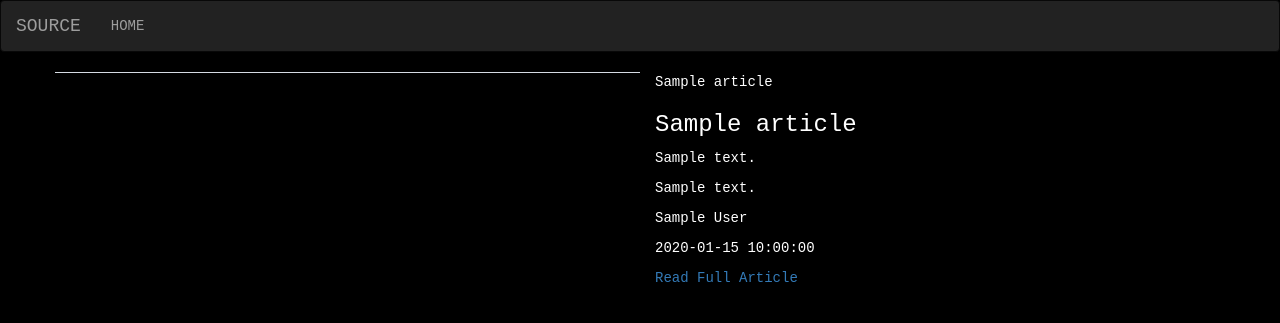
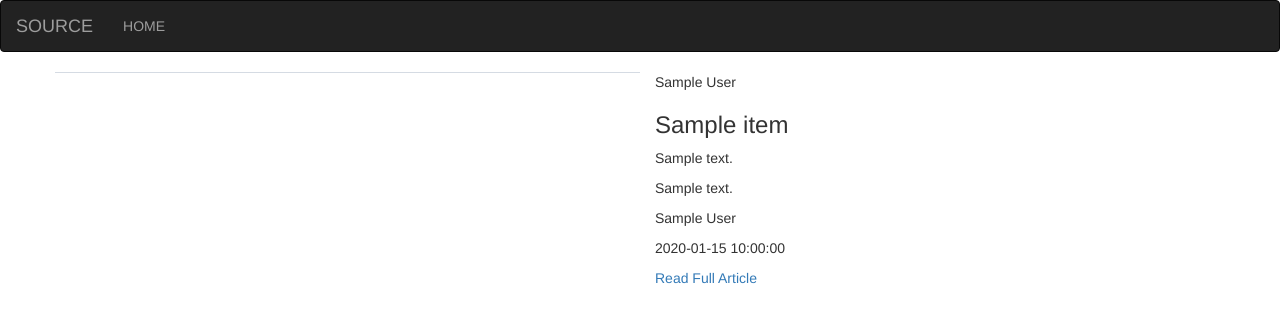
Before and after one commit to Nicoleha/News, a Flask app: template app/templates/article.html in a window 1280 px wide. Shown: the top 323 px of the page. Run offline with Flask 2, Linux system fonts and the light colour scheme; the template is opened without the code that fills it: most values are stand-ins (such as "Sample title", 1, 10 or a date in 2020); grey boxes marked "Sample" are stand-in pictures; parts of the project's set-up code (start-up, migrations or seed data) failed here and were passed over; some libraries are stand-ins or nearby versions.

Commit message:
debugging complete

```diff
--- a/app/static/css/index.css
+++ b/app/static/css/index.css
@@ -1,6 +1,6 @@
-body {background-color: black;
+/* body {background-color: black;
 color:white;
-font-family: 'Courier New', Courier, monospace;}
+font-family: 'Courier New', Courier, monospace;} */
 
 .heading {
     text-align: center;
--- a/app/templates/article.html
+++ b/app/templates/article.html
@@ -1,5 +1,7 @@
 
 {% extends 'base.html'%}
+{% import 'macros.html' as macro%}
+
 <!-- Content block -->
 {% block content %}
 
@@ -10,20 +12,20 @@
 <div class="container">
     <!-- Poster background -->
     <div class="row">
-        {% for article in articles %}
+        {% for item in article %}
 
-        <div class="col-md-6" style="background: url({{article.urlToImage}})">
+        <div class="col-md-6" style="background: url({{item.urlToImage}})">
         </div>
 
         <div class="col-md-6">
-            <p>{{ article.name }}</p>
-            <h3>{{ article.title }}</h3>
+            <p>{{ item.author}}</p>
+            <h3>{{ item.title }}</h3>
 
-            <p> {{ article.description }}</p>
-            <p>{{article.content}}</p>
-            <p>{{ article.author }}</p>
-            <p>{{article.publishedAt}}</p>
-            <a href={{article.url}} target="_blank">Read Full Article</a>
+            <p> {{ item.description }}</p>
+            <p>{{item.content}}</p>
+            <p>{{ item.author }}</p>
+            <p>{{item.publishedAt}}</p>
+            <a href={{item.url}} target="_blank">Read Full Article</a>
 
 
         </div>
```
Also changed, not shown: app/request.py (+23 -22 lines), app/views.py (+4 -3 lines).
